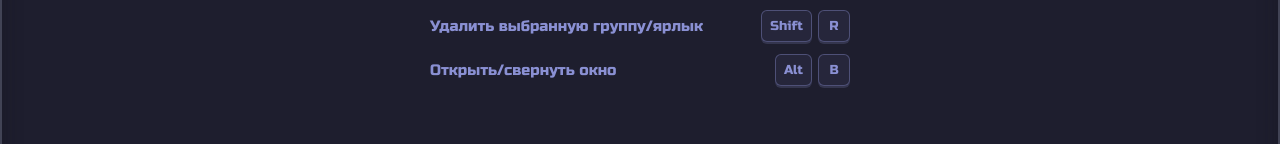
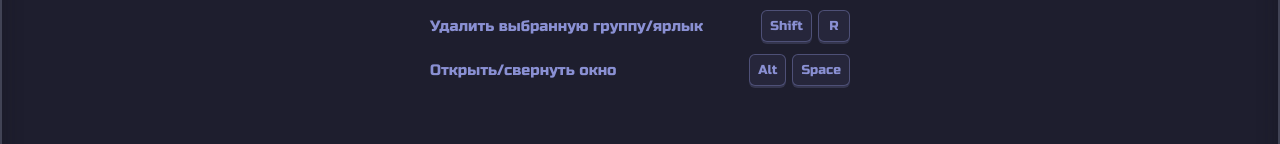
Before and after one commit to Nevionn/Robento, a React (Vite) app: page / in a window 1280 px wide. Shown: the part 420-564 px from the top of the page. Built offline with nearby package versions, Linux system fonts and the light colour scheme.

Commit message:
refactor(ui): обновить хоткей

```diff
--- a/src/components/Hotkeys/Hotkeys.tsx
+++ b/src/components/Hotkeys/Hotkeys.tsx
@@ -15,7 +15,7 @@ const hotkeys = [
 	},
 	{
 		description: "Открыть/свернуть окно",
-		keys: ["Alt", "B"],
+		keys: ["Alt", "Space"],
 	},
 ];
 
```
Also changed, not shown: 1 other file (tests, documents, lock files or other folders).
